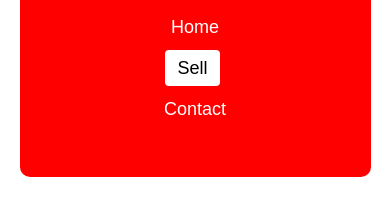
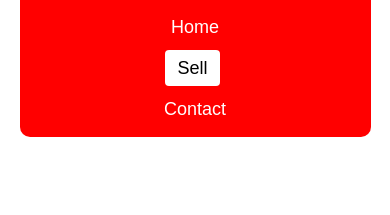
Before and after one commit to Malunghelo/RoletzoTec, a plain HTML site: page index.html in a window 390 px wide. Both pictures are taken after a click on the link "Sell". Shown: the part 203-418 px from the top of the page. Drawn offline with Linux system fonts and the light colour scheme.

Commit message:
hearder final

```diff
--- a/cart.css
+++ b/cart.css
@@ -174,7 +174,7 @@ select:hover {
     }
 
     .header.shrink {
-        height: 270px !important;
+        height: 230px !important;
     }
 
     .top-bar p {
@@ -183,7 +183,7 @@ select:hover {
 
     .header {
         transition: all 0.3s ease-in-out;
-        height: 350px !important;
+        height: 340px !important;
         width: 90%;
     }
 
```
